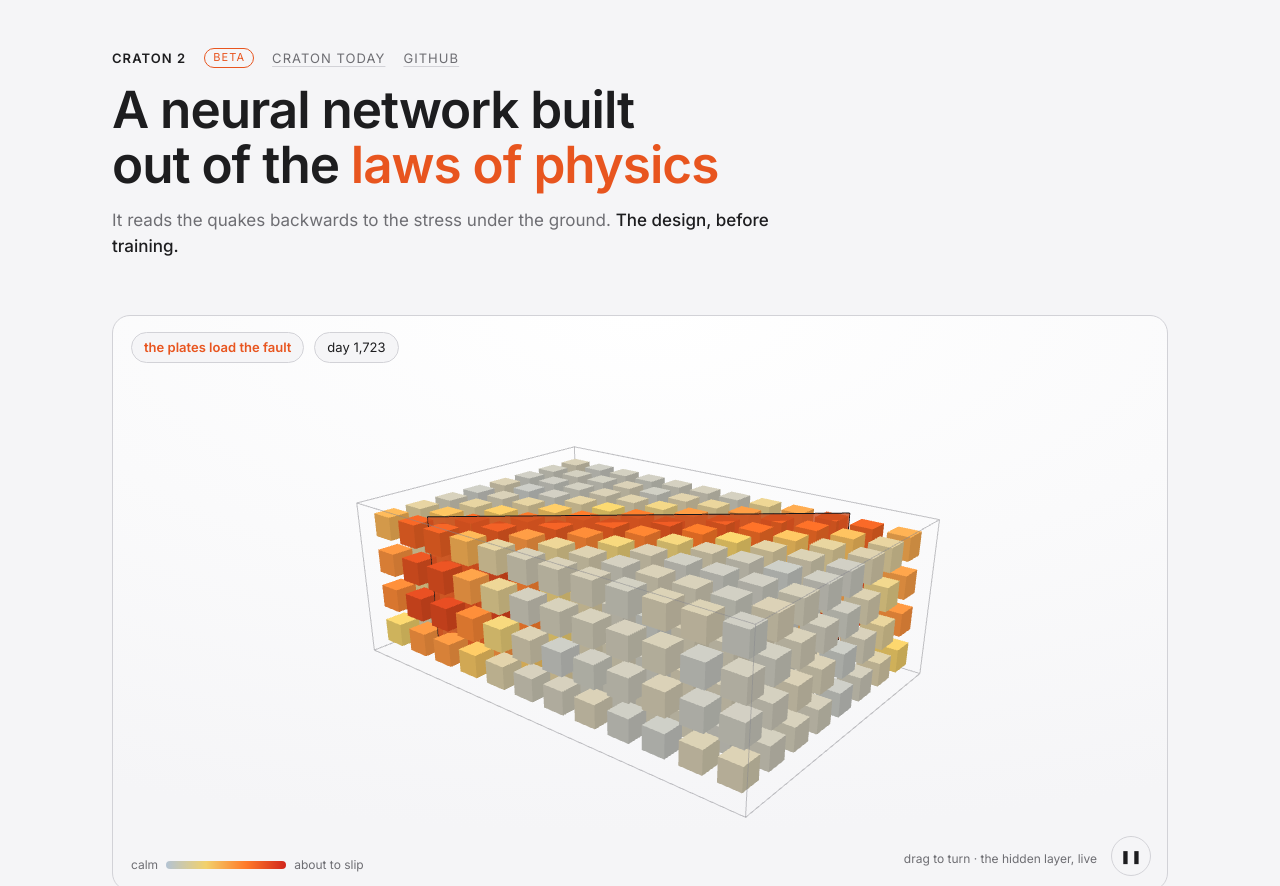
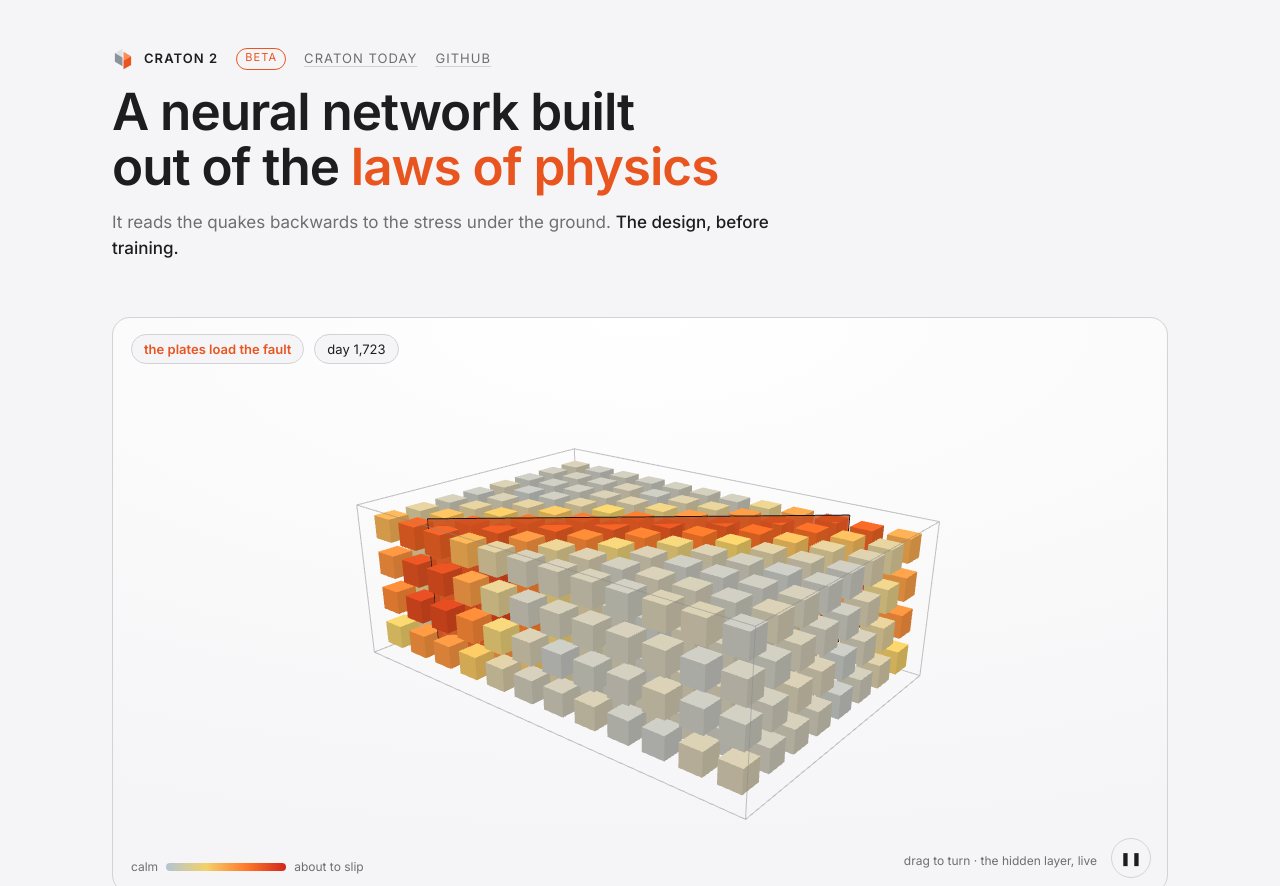
Before and after one commit to AhmedHeshamEG/craton, a plain HTML site: page site/craton2/index.html in a window 1280 px wide. Shown: the top 886 px of the page. Drawn offline with nearby package versions, Linux system fonts and the light colour scheme; animation ran at ten frames a second.

Commit message:
site: Craton logo, favicon and header mark (#37)

```diff
--- a/site/craton2/index.html
+++ b/site/craton2/index.html
@@ -4,6 +4,8 @@
 <meta charset="utf-8">
 <meta name="viewport" content="width=device-width, initial-scale=1, viewport-fit=cover">
 <title>Craton 2 · beta</title>
+<link rel="icon" href="../brand/logo.svg" type="image/svg+xml">
+<link rel="apple-touch-icon" href="../brand/apple-touch-icon.png">
 <meta name="description" content="Craton 2 (beta): a neural network built out of the laws of physics, that reads earthquakes backwards to the stress under the ground.">
 <link rel="preconnect" href="https://fonts.googleapis.com">
 <link rel="preconnect" href="https://fonts.gstatic.com" crossorigin>
@@ -30,6 +32,7 @@ a:hover { text-decoration-color: var(--accent); }
 a:focus-visible { outline: 2px solid var(--accent); outline-offset: 2px; }
 header { display: grid; gap: 14px; }
 .brand { font-size: 13px; letter-spacing: .08em; text-transform: uppercase; color: var(--muted); display: flex; gap: 18px; flex-wrap: wrap; }
+.brand .mark { width: 22px; height: 22px; margin-right: -8px; align-self: center; }
 .brand b { color: var(--ink); font-weight: 600; }
 h1 { font-size: clamp(2rem, 5vw, 3.2rem); line-height: 1.08; margin: 0; font-weight: 600; letter-spacing: -.02em; text-wrap: balance; }
 h1 em { font-style: normal; color: var(--accent); }
@@ -117,7 +120,7 @@ h2 i { font-style: normal; color: var(--accent); margin-right: 10px; font-weight
 <body>
 <div class="wrap">
   <header>
-    <div class="brand"><b>Craton 2</b><span class="beta">beta</span><a href="../">Craton today</a><a href="https://github.com/AhmedHeshamEG/craton">GitHub</a></div>
+    <div class="brand"><img class="mark" src="../brand/logo.svg" alt=""><b>Craton 2</b><span class="beta">beta</span><a href="../">Craton today</a><a href="https://github.com/AhmedHeshamEG/craton">GitHub</a></div>
     <h1>A neural network built out of the <em>laws of physics</em></h1>
     <p class="lede">It reads the quakes backwards to the stress under the ground. <b>The design, before training.</b></p>
   </header>
```
Also changed, not shown: site/index.html (+4 -1 lines), site/brand/apple-touch-icon.png (added), site/brand/logo.svg (added).
